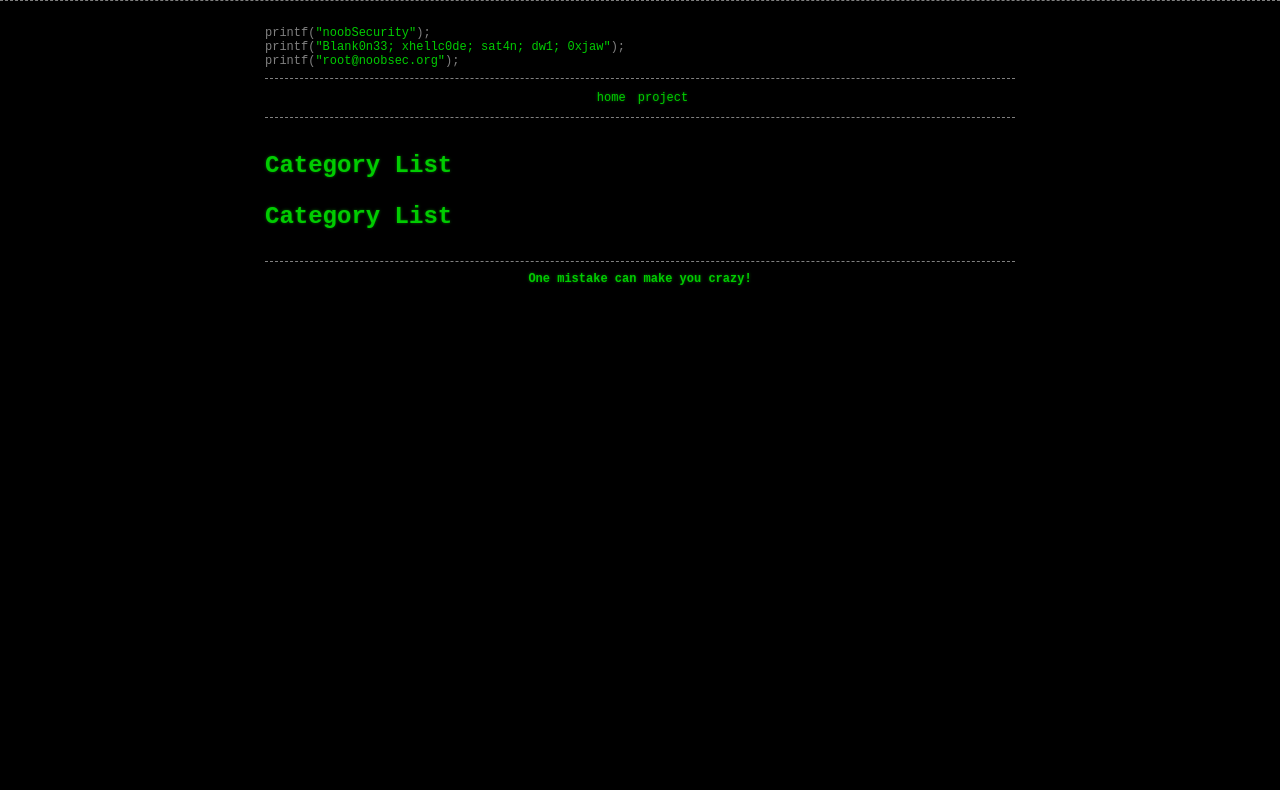
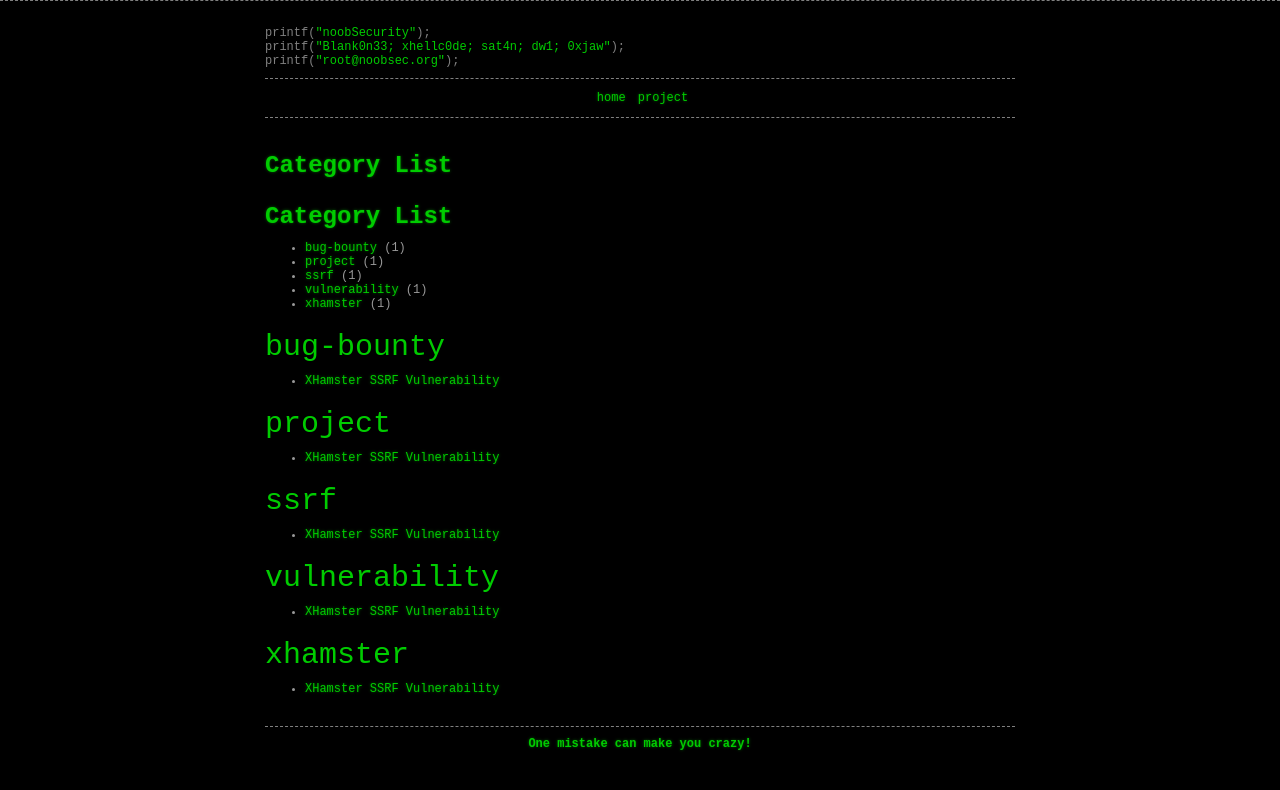
Before and after one commit to aryanrtm/noobsec.github.io, a Jekyll site: the page built from category.md, in a window 1280 px wide. Shown: the top 790 px of the page. Built offline with Jekyll 4.4.1, drawn with Linux system fonts in a browser that asks for light colours.

Commit message:
Update and rename 2017-08-18-xhamster-ssrf-vulnerabillity.md to 2017-08-18-xhamster-ssrf-vulnerability.md

```diff
--- a/_posts/2017-08-18-xhamster-ssrf-vulnerabillity.md
+++ b/_posts/2017-08-18-xhamster-ssrf-vulnerability.md
@@ -1,10 +1,11 @@
 ---
 layout: post
-title: XHamster SSRF Vulnerabillity
+title: XHamster SSRF Vulnerability
 date: 2017-08-18 11:55:10 AM
 permalink: project/2017-08-18-xhamster-ssrf-vulnerabillity/
 author: xhellc0de
-category: project
+category: pentesting
+tags: vulnerability ssrf xhamster project bug-bounty
 ---
 ![Image of XHamster](https://raw.githubusercontent.com/noobsec/noobsec.github.io/master/images/xh-pwn.jpg)
 
```
